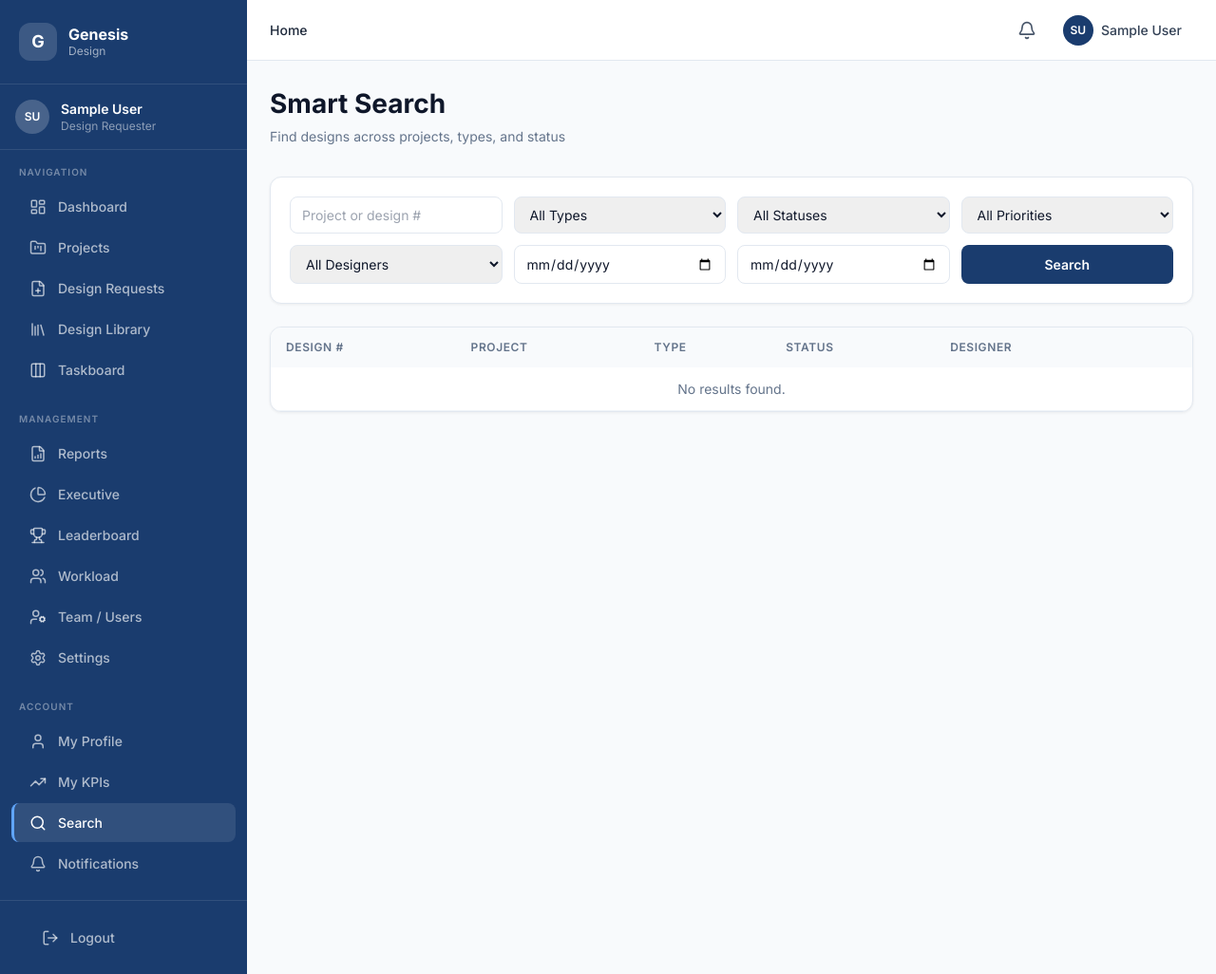
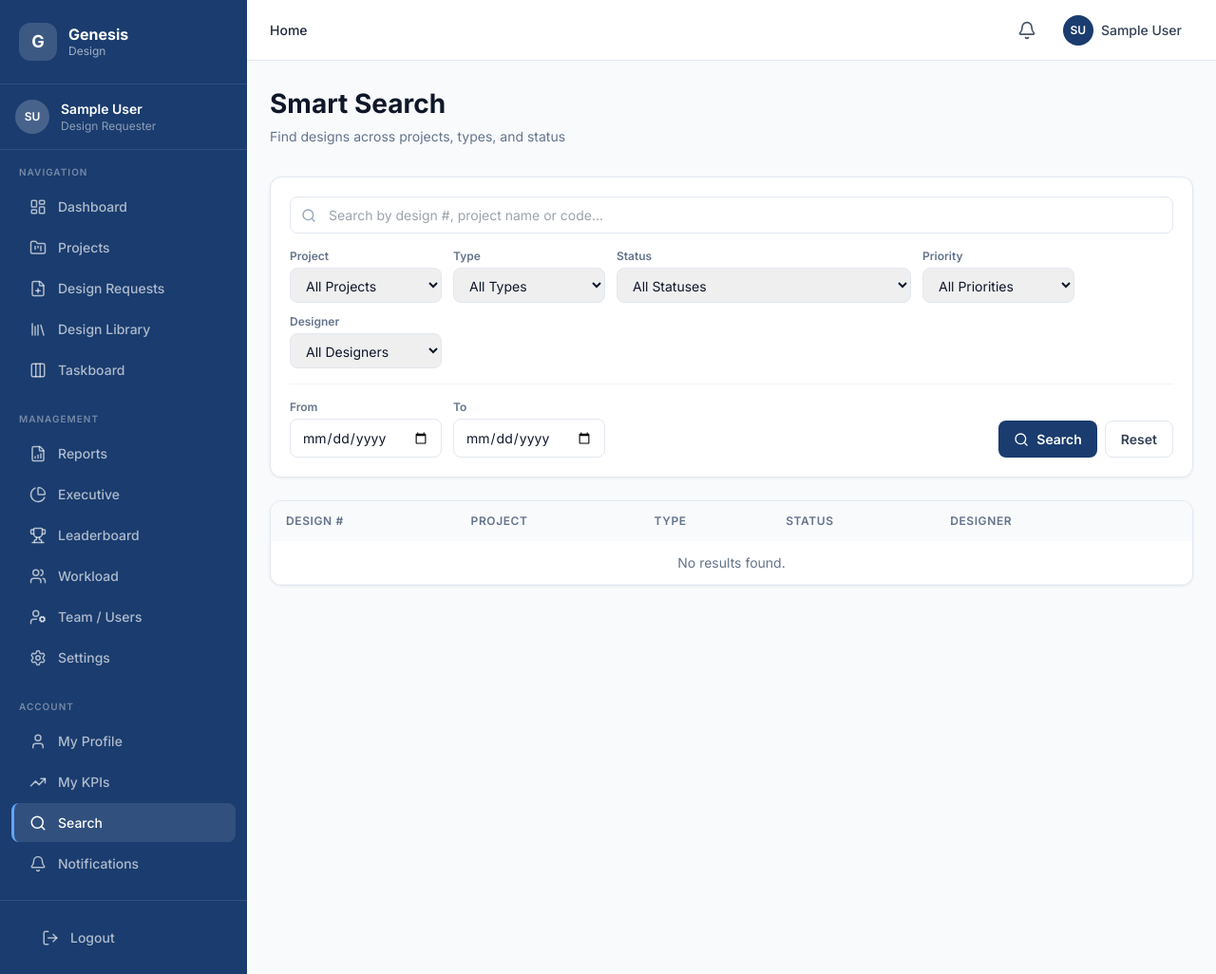
Before and after one commit to gtlfilesbd-droid/Genesis-Design, a Django app: page /analytics/search/ in a window 1280 px wide. Shown: the whole page at 95% size. Run offline with Django 5.2, Linux system fonts and the light colour scheme; the visitor is signed in with stand-in values (Sample User, id 1); data comes from the database, SQL or seed files in the repository; data that the repository does not hold is empty; parts of the project's set-up code (start-up, migrations or seed data) failed here and were passed over; some libraries are stand-ins or nearby versions.

Commit message:
Fix Smart Search project filter and improve filter bar layout.
Populate the projects dropdown from searchable designs so it matches user permissions, and redesign the filter form with labeled fields, date range, and reset action.

Co-authored-by: Cursor <cursoragent@cursor.com>

```diff
--- a/apps/analytics/views.py
+++ b/apps/analytics/views.py
@@ -6,6 +6,7 @@ from django.shortcuts import render
 from django.utils import timezone
 
 from apps.permissions.decorators import require_global_permission
+from apps.permissions.services import PermissionService
 from apps.accounts.models import User, UserRole
 from apps.designs.models import DesignRequest, DesignStatus, DeadlineStatus
 from apps.projects.models import Project, ProjectStatus
@@ -142,10 +143,14 @@ def detect_bottlenecks():
 @login_required
 def smart_search(request):
     from apps.designs.models import DrawingType
-    designs = DesignRequest.objects.select_related('project', 'drawing_type', 'assigned_designer')
+    designs = PermissionService.filter_design_requests(
+        request.user,
+        DesignRequest.objects.select_related('project', 'drawing_type', 'assigned_designer'),
+    )
 
     q = request.GET.get('q', '')
     drawing_type = request.GET.get('drawing_type')
+    project = request.GET.get('project')
     status = request.GET.get('status')
     priority = request.GET.get('priority')
     designer = request.GET.get('designer')
@@ -160,6 +165,8 @@ def smart_search(request):
         )
     if drawing_type:
         designs = designs.filter(drawing_type_id=drawing_type)
+    if project:
+        designs = designs.filter(project_id=project)
     if status:
         designs = designs.filter(status=status)
     if priority:
@@ -176,6 +183,7 @@ def smart_search(request):
         'drawing_types': DrawingType.objects.filter(is_active=True),
         'designers': User.objects.filter(role=UserRole.DESIGNER, is_active=True),
         'statuses': DesignStatus.choices,
+        'projects': PermissionService.get_search_filter_projects(request.user)[:50],
     })
 
 
--- a/apps/permissions/services.py
+++ b/apps/permissions/services.py
@@ -191,6 +191,20 @@ class PermissionService:
         created_ids = Project.objects.filter(created_by=user).values_list('pk', flat=True)
         all_ids = set(involved_project_ids) | set(created_ids)
         return Project.objects.filter(pk__in=all_ids)
+
+    @staticmethod
+    def get_search_filter_projects(user):
+        if not user or not user.is_authenticated:
+            return Project.objects.none()
+        if (
+            PermissionService._is_admin_or_hod(user)
+            or PermissionService.has_global_permission(user, 'PERM_VIEW_ALL_PROJECTS')
+        ):
+            return Project.objects.order_by('name')
+        project_ids = PermissionService.filter_design_requests(
+            user, DesignRequest.objects.all()
+        ).values_list('project_id', flat=True).distinct()
+        return Project.objects.filter(pk__in=project_ids).order_by('name')
 
     @staticmethod
     def _design_participation_q(user):
--- a/templates/analytics/search.html
+++ b/templates/analytics/search.html
@@ -6,28 +6,82 @@
     <h1 class="text-[28px] font-bold text-slate-900">Smart Search</h1>
     <p class="text-sm text-slate-500 mt-1">Find designs across projects, types, and status</p>
 </div>
-<form method="get" class="g-card p-5 mb-6 grid grid-cols-1 sm:grid-cols-2 lg:grid-cols-4 gap-3">
-    <input type="text" name="q" value="{{ request.GET.q }}" placeholder="Project or design #" class="g-input">
-    <select name="drawing_type" class="g-input">
+
+<form method="get" class="g-card p-5 mb-6 space-y-4">
+    <div class="relative">
+        <i data-lucide="search" class="absolute left-3 top-1/2 -translate-y-1/2 w-4 h-4 text-slate-400"></i>
+        <input type="text" name="q" value="{{ request.GET.q }}" placeholder="Search by design #, project name or code..." class="g-input pl-10 w-full">
+    </div>
+
+    <div class="flex flex-wrap gap-3 items-end border-b border-slate-100 pb-4">
+        <div>
+            <label class="block text-xs font-semibold text-slate-500 mb-1">Project</label>
+            <select name="project" class="g-input w-auto min-w-[160px]">
+                <option value="">All Projects</option>
+                {% for p in projects %}
+                <option value="{{ p.pk }}" {% if request.GET.project == p.pk|stringformat:"s" %}selected{% endif %}>{{ p.name|default:p.client_name|default:p.code }}</option>
+                {% endfor %}
+            </select>
+        </div>
+        <div>
+            <label class="block text-xs font-semibold text-slate-500 mb-1">Type</label>
+            <select name="drawing_type" class="g-input w-auto min-w-[160px]">
                 <option value="">All Types</option>
-        {% for dt in drawing_types %}<option value="{{ dt.pk }}" {% if request.GET.drawing_type == dt.pk|stringformat:"s" %}selected{% endif %}>{{ dt.name }}</option>{% endfor %}
+                {% for dt in drawing_types %}
+                <option value="{{ dt.pk }}" {% if request.GET.drawing_type == dt.pk|stringformat:"s" %}selected{% endif %}>{{ dt.name }}</option>
+                {% endfor %}
             </select>
-    <select name="status" class="g-input">
+        </div>
+        <div>
+            <label class="block text-xs font-semibold text-slate-500 mb-1">Status</label>
+            <select name="status" class="g-input w-auto min-w-[160px]">
                 <option value="">All Statuses</option>
-        {% for val, label in statuses %}<option value="{{ val }}" {% if request.GET.status == val %}selected{% endif %}>{{ label }}</option>{% endfor %}
+                {% for val, label in statuses %}
+                <option value="{{ val }}" {% if request.GET.status == val %}selected{% endif %}>{{ label }}</option>
+                {% endfor %}
             </select>
-    <select name="priority" class="g-input">
+        </div>
+        <div>
+            <label class="block text-xs font-semibold text-slate-500 mb-1">Priority</label>
+            <select name="priority" class="g-input w-auto min-w-[160px]">
                 <option value="">All Priorities</option>
-        <option value="critical">Critical</option><option value="high">High</option><option value="medium">Medium</option><option value="low">Low</option>
+                <option value="critical" {% if request.GET.priority == 'critical' %}selected{% endif %}>Critical</option>
+                <option value="high" {% if request.GET.priority == 'high' %}selected{% endif %}>High</option>
+                <option value="medium" {% if request.GET.priority == 'medium' %}selected{% endif %}>Medium</option>
+                <option value="low" {% if request.GET.priority == 'low' %}selected{% endif %}>Low</option>
             </select>
-    <select name="designer" class="g-input">
+        </div>
+        <div>
+            <label class="block text-xs font-semibold text-slate-500 mb-1">Designer</label>
+            <select name="designer" class="g-input w-auto min-w-[160px]">
                 <option value="">All Designers</option>
-        {% for d in designers %}<option value="{{ d.pk }}" {% if request.GET.designer == d.pk|stringformat:"s" %}selected{% endif %}>{{ d.get_full_name }}</option>{% endfor %}
+                {% for d in designers %}
+                <option value="{{ d.pk }}" {% if request.GET.designer == d.pk|stringformat:"s" %}selected{% endif %}>{{ d.get_full_name }}</option>
+                {% endfor %}
             </select>
-    <input type="date" name="date_from" value="{{ request.GET.date_from }}" class="g-input">
-    <input type="date" name="date_to" value="{{ request.GET.date_to }}" class="g-input">
-    <button type="submit" class="g-btn-primary">Search</button>
+        </div>
+    </div>
+
+    <div class="flex flex-wrap gap-3 items-end justify-between">
+        <div class="flex flex-wrap gap-3 items-end">
+            <div>
+                <label class="block text-xs font-semibold text-slate-500 mb-1">From</label>
+                <input type="date" name="date_from" value="{{ request.GET.date_from }}" class="g-input w-auto min-w-[160px]">
+            </div>
+            <div>
+                <label class="block text-xs font-semibold text-slate-500 mb-1">To</label>
+                <input type="date" name="date_to" value="{{ request.GET.date_to }}" class="g-input w-auto min-w-[160px]">
+            </div>
+        </div>
+        <div class="flex gap-2">
+            <button type="submit" class="g-btn-primary inline-flex items-center gap-2">
+                <i data-lucide="search" class="w-4 h-4"></i> Search
+            </button>
+            <a href="{% url 'analytics:search' %}" class="g-btn-secondary">Reset</a>
+        </div>
+    </div>
 </form>
+
 <div class="g-card overflow-hidden">
     <table class="g-table w-full">
         <thead><tr><th>Design #</th><th>Project</th><th>Type</th><th>Status</th><th>Designer</th><th></th></tr></thead>
```
Lines whose indentation alone changed are shown as unchanged.
